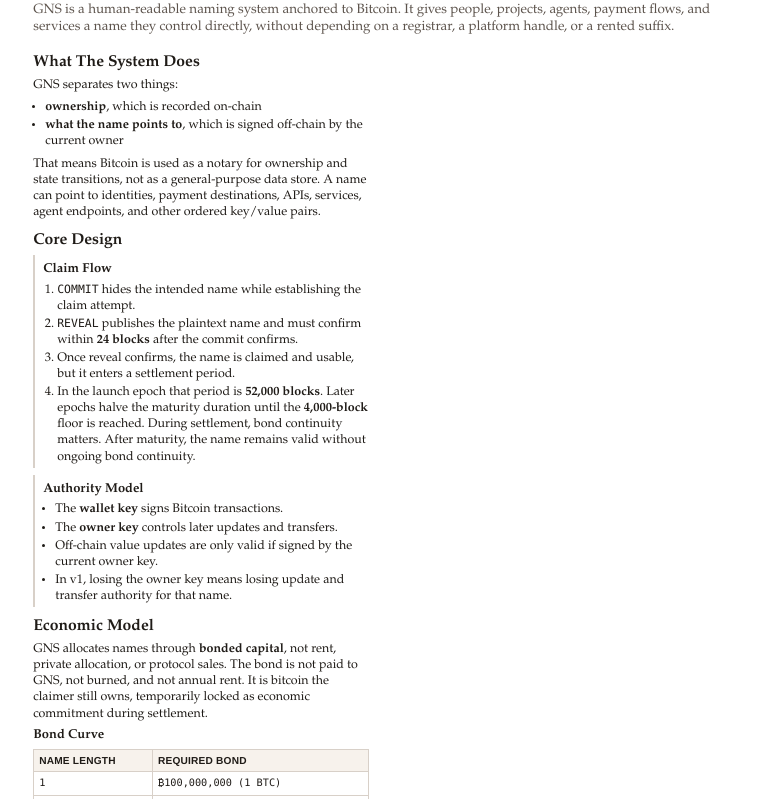
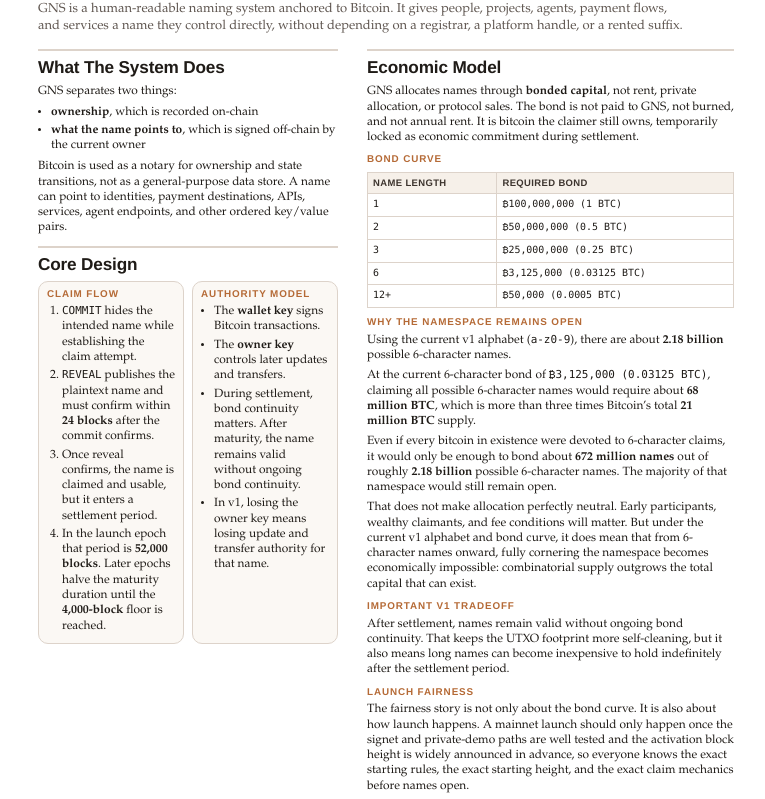
Before and after one commit to deekay/gns, a website: page docs/core/GNS_ONE_PAGER_EXPORT.html in a window 1280 px wide. Shown: the part 57-856 px from the top of the page, without its empty margins (254-1019 px from the left). Drawn offline with Linux system fonts and the light colour scheme.

Commit message:
Make namespace threshold explicit

```diff
--- a/docs/core/GNS_ONE_PAGER_EXPORT.html
+++ b/docs/core/GNS_ONE_PAGER_EXPORT.html
@@ -7,15 +7,17 @@
     <style>
       @page {
         size: Letter;
-        margin: 0.46in 0.54in;
+        margin: 0.49in 0.53in;
       }
 
       :root {
         --ink: #1f1b17;
-        --muted: #5d544d;
-        --line: #d8d0c8;
-        --panel: #fcfaf7;
+        --muted: #5f5650;
+        --line: #ddd3ca;
+        --panel: #fbf8f4;
         --accent: #b56a36;
+        --heading: "Helvetica Neue", Arial, sans-serif;
+        --body: "Iowan Old Style", "Palatino Linotype", "Book Antiqua", Palatino, Georgia, serif;
       }
 
       * {
@@ -26,21 +28,31 @@
         margin: 0;
         color: var(--ink);
         background: white;
-        font-family: "Iowan Old Style", "Palatino Linotype", "Book Antiqua", Palatino, Georgia, serif;
-        line-height: 1.29;
-        font-size: 9.35pt;
+        font-family: var(--body);
+        font-size: 8.95pt;
+        line-height: 1.28;
       }
 
-      .page {
-        max-width: 7.35in;
+      main {
+        max-width: 7.25in;
         margin: 0 auto;
       }
 
+      .sheet {
+        min-height: 9.15in;
+        display: flex;
+        flex-direction: column;
+      }
+
+      .sheet + .sheet {
+        break-before: page;
+      }
+
       .eyebrow {
-        margin: 0 0 7px;
+        margin: 0 0 6px;
         color: var(--accent);
-        font-family: "Helvetica Neue", Arial, sans-serif;
-        font-size: 8.1pt;
+        font-family: var(--heading);
+        font-size: 8pt;
         font-weight: 700;
         letter-spacing: 0.08em;
         text-transform: uppercase;
@@ -48,80 +60,110 @@
 
       h1 {
         margin: 0 0 10px;
-        font-size: 21pt;
-        line-height: 1;
+        font-family: var(--heading);
+        font-size: 22pt;
+        font-weight: 700;
+        line-height: 0.98;
+        letter-spacing: -0.02em;
+      }
+
+      .lead {
+        margin: 0 0 14px;
+        max-width: 6.8in;
+        color: var(--muted);
+        font-size: 9.75pt;
+        line-height: 1.31;
+      }
+
+      .sheet-grid {
+        display: grid;
+        gap: 0.3in;
+        align-items: start;
+      }
+
+      .sheet-grid-first {
+        grid-template-columns: 0.9fr 1.1fr;
+      }
+
+      .sheet-grid-second {
+        grid-template-columns: 1.05fr 0.95fr;
+      }
+
+      .column {
+        display: flex;
+        flex-direction: column;
+        gap: 10px;
+      }
+
+      .section {
+        padding-top: 8px;
+        border-top: 2px solid var(--line);
+        break-inside: avoid;
       }
 
       h2 {
-        margin: 11px 0 6px;
-        font-size: 11.8pt;
-        line-height: 1.1;
-        page-break-after: avoid;
+        margin: 0 0 7px;
+        font-family: var(--heading);
+        font-size: 12.9pt;
+        font-weight: 700;
+        line-height: 1.04;
+        letter-spacing: -0.01em;
       }
 
       h3 {
-        margin: 7px 0 4px;
-        font-size: 9.7pt;
-        line-height: 1.15;
-        page-break-after: avoid;
+        margin: 8px 0 4px;
+        color: var(--accent);
+        font-family: var(--heading);
+        font-size: 7.4pt;
+        font-weight: 700;
+        letter-spacing: 0.09em;
+        text-transform: uppercase;
       }
 
       p {
-        margin: 0 0 6px;
+        margin: 0 0 5px;
       }
 
       ul, ol {
-        margin: 0 0 7px 14px;
+        margin: 0 0 6px 15px;
         padding: 0;
       }
 
       li {
-        margin: 0 0 2px;
-      }
-
-      .lead {
-        font-size: 10.1pt;
-        color: var(--muted);
-      }
-
-      .content {
-        column-count: 2;
-        column-gap: 0.36in;
-        column-fill: auto;
-      }
-
-      .section {
-        break-inside: auto;
-        margin: 0 0 9px;
-      }
-
-      .grid {
-        display: block;
-        margin: 5px 0 7px;
-      }
-
-      .card {
-        border-left: 2px solid var(--line);
-        background: transparent;
-        border-radius: 0;
-        padding: 1px 0 1px 8px;
-        break-inside: avoid-column;
-        margin-bottom: 7px;
+        margin: 0 0 3px;
       }
 
       .compact-list {
-        margin-left: 12px;
+        margin-left: 13px;
+      }
+
+      .subgrid {
+        display: grid;
+        grid-template-columns: 1fr 1fr;
+        gap: 8px;
+        margin: 6px 0 4px;
+      }
+
+      .mini-panel {
+        background: var(--panel);
+        border: 1px solid var(--line);
+        border-radius: 10px;
+        padding: 6px 8px;
+        break-inside: avoid;
+      }
+
+      .mini-panel h3 {
+        margin-top: 0;
       }
 
       .table-wrap {
-        margin: 5px 0 7px;
-        break-inside: avoid-column;
+        margin: 6px 0 8px;
       }
 
       table {
         width: 100%;
         border-collapse: collapse;
-        font-size: 8.35pt;
+        font-size: 8.1pt;
       }
 
       th, td {
@@ -131,11 +173,13 @@
       }
 
       th {
+        background: #f6f0e9;
+        color: #3d342e;
+        font-family: var(--heading);
+        font-size: 7.1pt;
+        font-weight: 700;
+        letter-spacing: 0.04em;
         text-align: left;
-        background: #f7f2ec;
-        font-family: "Helvetica Neue", Arial, sans-serif;
-        font-size: 7.6pt;
-        letter-spacing: 0.02em;
         text-transform: uppercase;
       }
 
@@ -144,12 +188,16 @@
         font-size: 0.92em;
       }
 
-      .footer-note {
-        margin-top: 9px;
-        padding-top: 7px;
+      .foot-strip {
+        margin-top: auto;
+        padding-top: 8px;
         border-top: 1px solid var(--line);
         color: var(--muted);
-        font-size: 7.9pt;
+        font-size: 7.7pt;
+      }
+
+      .status-list {
+        margin-bottom: 0;
       }
 
       .tight p:last-child,
@@ -160,12 +208,14 @@
     </style>
   </head>
   <body>
-    <main class="page">
+    <main>
+      <section class="sheet">
         <p class="eyebrow">Global Name System</p>
         <h1>GNS One-Pager</h1>
         <p class="lead">GNS is a human-readable naming system anchored to Bitcoin. It gives people, projects, agents, payment flows, and services a name they control directly, without depending on a registrar, a platform handle, or a rented suffix.</p>
 
-      <div class="content">
+        <div class="sheet-grid sheet-grid-first">
+          <div class="column">
             <section class="section tight">
               <h2>What The System Does</h2>
               <p>GNS separates two things:</p>
@@ -173,33 +223,35 @@
                 <li><strong>ownership</strong>, which is recorded on-chain</li>
                 <li><strong>what the name points to</strong>, which is signed off-chain by the current owner</li>
               </ul>
-        <p>That means Bitcoin is used as a notary for ownership and state transitions, not as a general-purpose data store. A name can point to identities, payment destinations, APIs, services, agent endpoints, and other ordered key/value pairs.</p>
+              <p>Bitcoin is used as a notary for ownership and state transitions, not as a general-purpose data store. A name can point to identities, payment destinations, APIs, services, agent endpoints, and other ordered key/value pairs.</p>
             </section>
 
             <section class="section">
               <h2>Core Design</h2>
-        <div class="grid">
-          <div class="card tight">
+              <div class="subgrid">
+                <div class="mini-panel tight">
                   <h3>Claim Flow</h3>
                   <ol>
                     <li><code>COMMIT</code> hides the intended name while establishing the claim attempt.</li>
                     <li><code>REVEAL</code> publishes the plaintext name and must confirm within <strong>24 blocks</strong> after the commit confirms.</li>
                     <li>Once reveal confirms, the name is claimed and usable, but it enters a settlement period.</li>
-              <li>In the launch epoch that period is <strong>52,000 blocks</strong>. Later epochs halve the maturity duration until the <strong>4,000-block</strong> floor is reached. During settlement, bond continuity matters. After maturity, the name remains valid without ongoing bond continuity.</li>
+                    <li>In the launch epoch that period is <strong>52,000 blocks</strong>. Later epochs halve the maturity duration until the <strong>4,000-block</strong> floor is reached.</li>
                   </ol>
                 </div>
-          <div class="card tight">
+                <div class="mini-panel tight">
                   <h3>Authority Model</h3>
                   <ul class="compact-list">
                     <li>The <strong>wallet key</strong> signs Bitcoin transactions.</li>
                     <li>The <strong>owner key</strong> controls later updates and transfers.</li>
-              <li>Off-chain value updates are only valid if signed by the current owner key.</li>
+                    <li>During settlement, bond continuity matters. After maturity, the name remains valid without ongoing bond continuity.</li>
                     <li>In v1, losing the owner key means losing update and transfer authority for that name.</li>
                   </ul>
                 </div>
               </div>
             </section>
+          </div>
 
+          <div class="column">
             <section class="section">
               <h2>Economic Model</h2>
               <p>GNS allocates names through <strong>bonded capital</strong>, not rent, private allocation, or protocol sales. The bond is not paid to GNS, not burned, and not annual rent. It is bitcoin the claimer still owns, temporarily locked as economic commitment during settlement.</p>
@@ -224,9 +276,10 @@
               </div>
 
               <h3>Why The Namespace Remains Open</h3>
-        <p>Using the current v1 alphabet (<code>a-z0-9</code>), there are about <strong>2.18 billion</strong> possible 6-character names. At the current 6-character bond of <code>₿3,125,000 (0.03125 BTC)</code>, claiming all possible 6-character names would require about <strong>68 million BTC</strong>, which is more than three times Bitcoin’s total <strong>21 million BTC</strong> supply.</p>
+              <p>Using the current v1 alphabet (<code>a-z0-9</code>), there are about <strong>2.18 billion</strong> possible 6-character names.</p>
+              <p>At the current 6-character bond of <code>₿3,125,000 (0.03125 BTC)</code>, claiming all possible 6-character names would require about <strong>68 million BTC</strong>, which is more than three times Bitcoin’s total <strong>21 million BTC</strong> supply.</p>
               <p>Even if every bitcoin in existence were devoted to 6-character claims, it would only be enough to bond about <strong>672 million names</strong> out of roughly <strong>2.18 billion</strong> possible 6-character names. The majority of that namespace would still remain open.</p>
-        <p>That does not make allocation perfectly neutral. Early participants, wealthy claimants, and fee conditions will matter. But it does mean that, beyond a certain name length, fully cornering the namespace becomes economically impossible: combinatorial supply outgrows the total capital that can exist.</p>
+              <p>That does not make allocation perfectly neutral. Early participants, wealthy claimants, and fee conditions will matter. But under the current v1 alphabet and bond curve, it does mean that from 6-character names onward, fully cornering the namespace becomes economically impossible: combinatorial supply outgrows the total capital that can exist.</p>
 
               <h3>Important v1 Tradeoff</h3>
               <p>After settlement, names remain valid without ongoing bond continuity. That keeps the UTXO footprint more self-cleaning, but it also means long names can become inexpensive to hold indefinitely after the settlement period.</p>
@@ -234,8 +287,14 @@
               <h3>Launch Fairness</h3>
               <p>The fairness story is not only about the bond curve. It is also about how launch happens. A mainnet launch should only happen once the signet and private-demo paths are well tested and the activation block height is widely announced in advance, so everyone knows the exact starting rules, the exact starting height, and the exact claim mechanics before names open.</p>
             </section>
+          </div>
+        </div>
+      </section>
 
-      <section class="section">
+      <section class="sheet">
+        <div class="sheet-grid sheet-grid-second">
+          <div class="column">
+            <section class="section tight">
               <h2>Blockspace Footprint</h2>
               <p>GNS keeps its pure naming payload relatively small, but it still consumes real Bitcoin blockspace because each successful claim is a pair of ordinary Bitcoin transactions.</p>
               <ul class="compact-list">
@@ -247,10 +306,8 @@
               <p>In practice, usage is constrained by fee pressure, bond capital lockup, and temporary UTXO pressure during settlement.</p>
             </section>
 
-      <section class="section">
+            <section class="section tight">
               <h2>Trust Model</h2>
-        <div class="grid">
-          <div class="card tight">
               <h3>Ownership</h3>
               <ul class="compact-list">
                 <li>Ownership is chain-derived.</li>
@@ -258,8 +315,7 @@
                 <li>A resolver does not get to invent ownership.</li>
                 <li>A resolver going offline does not destroy the registry.</li>
               </ul>
-          </div>
-          <div class="card tight">
+
               <h3>Values</h3>
               <ul class="compact-list">
                 <li>What a name points to is off-chain in v1.</li>
@@ -267,25 +323,32 @@
                 <li>Authenticity is cryptographic.</li>
                 <li>Availability depends on one or more resolvers retaining a copy.</li>
               </ul>
-          </div>
-        </div>
+
               <p>That means GNS is decentralized for ownership, but only partly decentralized for value availability in v1.</p>
 
               <h3>Why Resolver Decentralization Is Still Strong</h3>
               <p>Resolvers do not get to invent ownership, and they cannot fake completeness against a client that knows the chain. Because the canonical name set is derivable from Bitcoin, any client can sample names that should exist, query a resolver, and score how complete and up to date it is against ground truth.</p>
               <p>That creates a decentralized path forward that is stronger than a generic off-chain directory. Resolver quality is auditable. Multi-resolver publish and multi-resolver read can improve availability over time, while the chain remains the authority for which names exist and who owns them.</p>
             </section>
+          </div>
 
-      <section class="section">
+          <div class="column">
+            <section class="section tight">
               <h2>The Vision For GNS</h2>
-        <p>GNS is not just “better DNS.” It is a sovereign naming layer for the internet resources humans and software actually want to access: identities, payment endpoints, services, and software agents.</p>
+              <p>GNS is not just “better DNS.” It is a sovereign naming layer for the internet resources humans and software actually want to access:</p>
+              <ul class="compact-list">
+                <li>identities</li>
+                <li>payment endpoints</li>
+                <li>services</li>
+                <li>software agents</li>
+              </ul>
               <p>As we hand more decision-making to language models, human-readable names become more important, not less. Software can interpret intent flexibly, but the final payment, API call, or identity lookup should not rest on a probabilistic guess about which account, service, or counterparty is the right one. GNS is designed to make names human-readable while keeping ownership cryptographically grounded, so both people and software acting on their behalf can resolve them with much higher confidence.</p>
               <p>The system is designed so that the ownership record is public, auditable, and difficult to revoke or forge, while the mutable destination layer stays lightweight and easy to update.</p>
             </section>
 
             <section class="section tight">
               <h2>Current Status</h2>
-        <ul class="compact-list">
+              <ul class="compact-list status-list">
                 <li>hosted private demo claim flow: working</li>
                 <li>browser value publishing: working</li>
                 <li>self-hosted website + resolver stack: working</li>
@@ -293,9 +356,11 @@
                 <li>mainnet readiness: not yet</li>
               </ul>
             </section>
+          </div>
+        </div>
 
-      <p class="footer-note">Current product surface: https://globalnamesystem.org · Public repository: https://github.com/deekay/gns</p>
-      </div>
+        <p class="foot-strip">Current product surface: https://globalnamesystem.org · Public repository: https://github.com/deekay/gns</p>
+      </section>
     </main>
   </body>
 </html>
```
Also changed, not shown: docs/core/GNS_ONE_PAGER.md (+1 -1 lines), README.md, 1 other file. Lines whose indentation alone changed are shown as unchanged.
